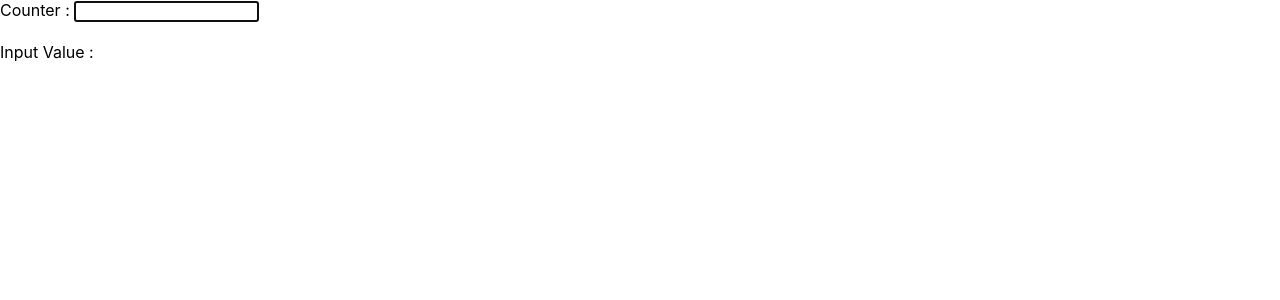
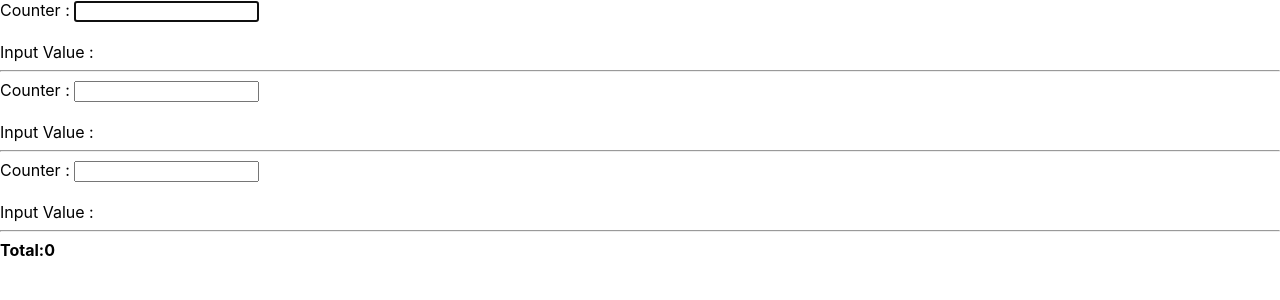
Before and after one commit to philcheen/quicktutor_html, a React (Create React App) app: page / in a window 1280 px wide. Shown: the top 300 px of the page. Built offline with nearby package versions, Linux system fonts and the light colour scheme.

Commit message:
day3-end

```diff
--- a/src/App.js
+++ b/src/App.js
@@ -5,9 +5,16 @@ import './App.css';
 import Counter from './Counter';
 
 function App() {
+    const [total, setTotal] = useState(0);
     return (
         <>
-        <Counter/>
+            <Counter focus setTotal={setTotal}/>
+            <hr/>
+            <Counter setTotal={setTotal}/>
+            <hr/>
+            <Counter setTotal={setTotal}/>
+            <hr/>
+            <b>Total:{total}</b>
         </>
     );
 }
--- a/src/Counter.js
+++ b/src/Counter.js
@@ -1,15 +1,18 @@
 import React, {useState, useEffect, useRef} from 'react';
 
-function Counter() {
+function Counter({setTotal, focus}) {
     const [value, setValue] = useState("");
     const refCounter = useRef();
     useEffect(
         function () {
-            refCounter.current.focus();
+            if (focus) refCounter.current.focus();
         }
-    )
+    ,[]);
     function change(event) {
-        setValue(event.target.value);
+        const newValue = parseInt(event.target.value||0);
+        setValue(newValue);
+        setTotal((total)=>(total-value));
+        setTotal((total)=>(total+newValue));
     }
 
     function keydown(event) {
```
